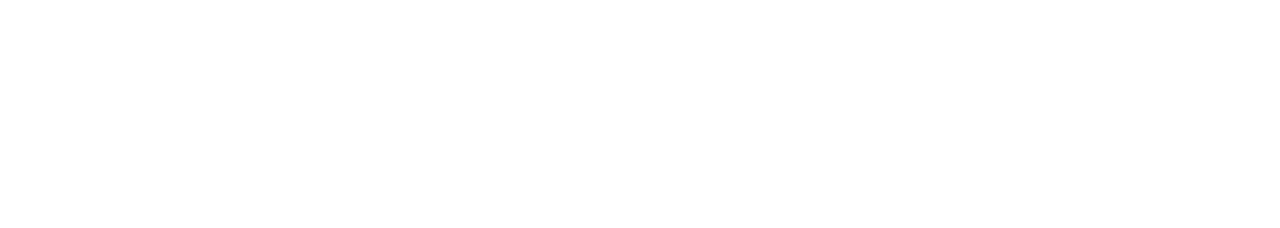
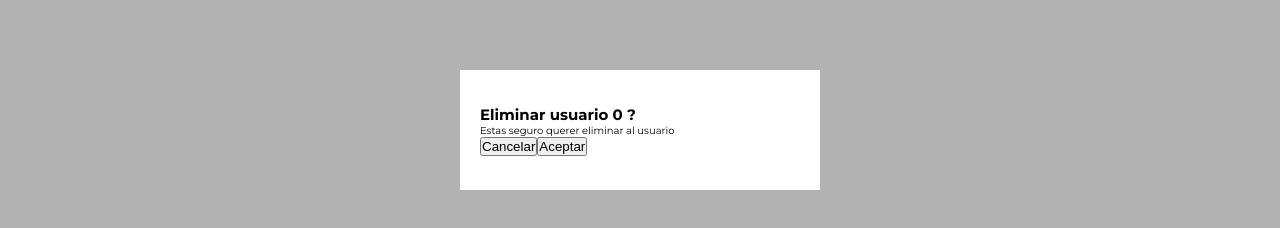
Before and after one commit to montesp/technical-test-liber, a React (Vite) app: page / in a window 1280 px wide. Shown: the part 270-498 px from the top of the page. Built offline with nearby package versions, Linux system fonts and the light colour scheme; no server answers.

Commit message:
feat: Mock up the delete modal and create a state to open it

```diff
--- /dev/null
+++ b/src/app/modalSlice.ts
@@ -0,0 +1,22 @@
+import { createSlice } from "@reduxjs/toolkit";
+import { ModalState } from "../types/states.model";
+
+const initialState: ModalState = {
+  isOpenDeleteModal: true
+}
+
+export const modalSlice = createSlice({
+  name: "modal",
+  initialState,
+  reducers: {
+    openDeleteModal: state => {
+      state.isOpenDeleteModal = true
+    },
+    closeDeleteModal: state => {
+      state.isOpenDeleteModal = false
+    }
+  }
+})
+
+export const { openDeleteModal, closeDeleteModal } = modalSlice.actions;
+export default modalSlice.reducer;
--- a/src/app/store.ts
+++ b/src/app/store.ts
@@ -1,8 +1,10 @@
-import { configureStore } from "@reduxjs/toolkit"
-import usersReducer from "./usersSlice"
+import { configureStore } from "@reduxjs/toolkit";
+import usersReducer from "./usersSlice";
+import modalReducer from "./modalSlice";
 
 export const store = configureStore({
   reducer: {
-    users: usersReducer
+    users: usersReducer,
+    modal: modalReducer
   }
 })
--- a/src/app/usersSlice.ts
+++ b/src/app/usersSlice.ts
@@ -1,8 +1,15 @@
 import { createSlice } from "@reduxjs/toolkit";
-import { UserState } from "../types/user.model";
+import { UserState } from "../types/states.model";
 
-const initialState:UserState = {
-  users: []
+const initialState: UserState = {
+  users: [],
+  currentUser: {
+    id: 0,
+    email: '',
+    gender: '',
+    name: '',
+    status: ''
+  }
 }
 
 export const userSlice = createSlice({
@@ -12,8 +19,11 @@
     saveUsers: (state, action) => {
       state.users = action.payload
     },
+    saveUser: (state, action) => {
+      state.currentUser = action.payload
+    },
   }
 })
 
-export const { saveUsers } = userSlice.actions;
+export const { saveUsers, saveUser } = userSlice.actions;
 export default userSlice.reducer;
--- /dev/null
+++ b/src/components/DeleteModal/index.tsx
@@ -0,0 +1,26 @@
+import { useModal } from "../../hooks/useModal";
+
+
+export const DeleteModal = () => {
+  const {
+    changeToCloseDeleteModal,
+    currentUser
+  } = useModal();
+
+  return (
+    <main className="portal">
+      <section className="modal">
+        <h2>Eliminar usuario { currentUser.id } ?</h2>
+        <p>Estas seguro querer eliminar al usuario { currentUser.name }</p>
+        <div>
+          <button onClick={changeToCloseDeleteModal} >
+            Cancelar
+          </button>
+          <button >
+            Aceptar
+          </button>
+        </div>
+      </section>
+    </main>
+  );
+}
--- a/src/components/TableRow/index.tsx
+++ b/src/components/TableRow/index.tsx
@@ -1,8 +1,15 @@
+import { useModal } from "../../hooks/useModal";
 import { Props } from "./types";
 import { AiFillSave, AiFillEdit, AiFillDelete } from "react-icons/ai";
 
 
 export const TableRow = ( { user }: Props ) => {
+  const {
+    changeToOpenDeleteModal
+  } = useModal();
+
+
+
   return (
     <tr className="table__row table__row--body">
       <td className="table__cell table__cell--body">
@@ -29,15 +36,15 @@
       <td className="table__cell table__cell--body">
         <button className="button button__action">
           <AiFillSave size={14}  />
-          {/* <span>Editar</span> */}
         </button>
         <button className="button button__action">
           <AiFillEdit size={14}  />
-          {/* <span>Editar</span> */}
         </button>
-        <button className="button button__action">
+        <button
+          onClick={() => changeToOpenDeleteModal(user)}
+          className="button button__action"
+        >
           <AiFillDelete size={14}  />
-          {/* <span>Editar</span> */}
         </button>
       </td>
     </tr>
--- a/src/components/UserList/index.tsx
+++ b/src/components/UserList/index.tsx
@@ -4,8 +4,7 @@
 
 
 export const UserList = () => {
-  const { users } = useSelector( (state) => state.users)
-
+  const { users } = useSelector( (state) => state.users);
 
   return (
     <section className="wrapper">
--- /dev/null
+++ b/src/hooks/useModal.ts
@@ -0,0 +1,28 @@
+import { useDispatch, useSelector } from "react-redux";
+import { openDeleteModal, closeDeleteModal } from "../app/modalSlice";
+import { User } from "../types/user.model";
+import { saveUser } from "../app/usersSlice";
+
+
+export const useModal = () => {
+  const dispatch = useDispatch();
+  const { currentUser } = useSelector( state => state.users);
+  const { isOpenDeleteModal } = useSelector( state => state.modal);
+
+  const changeToOpenDeleteModal = (user: User) => {
+    dispatch(saveUser(user));
+    dispatch(openDeleteModal());
+  }
+  const changeToCloseDeleteModal = () => {
+    dispatch(closeDeleteModal());
+  }
+
+  return {
+    currentUser,
+    isOpenDeleteModal,
+    changeToOpenDeleteModal,
+    changeToCloseDeleteModal
+  }
+
+
+}
--- a/src/index.scss
+++ b/src/index.scss
@@ -12,6 +12,9 @@
 @import './styles/tables';
 @import './styles/buttons';
 
+// Modals
+@import './styles/modals';
+
 * {
   box-sizing: border-box;
   margin: 0;
--- a/src/pages/HomePage/index.tsx
+++ b/src/pages/HomePage/index.tsx
@@ -2,10 +2,13 @@
 import { UserList } from "../../components/UserList";
 import { env } from "../../env/environment";
 import axios from "axios";
+import { saveUsers } from "../../app/usersSlice";
+import { DeleteModal } from "../../components/DeleteModal";
+import { useModal } from "../../hooks/useModal";
 import { useDispatch } from "react-redux";
-import { saveUsers } from "../../app/usersSlice";
 
 export const HomePage = () => {
+  const { isOpenDeleteModal } = useModal();
   const dispatch = useDispatch();
 
   useEffect(() => {
@@ -21,6 +24,10 @@
   }, []);
 
   return (
+    <>
+      {isOpenDeleteModal && (
+        <DeleteModal/>
+      )}
       <main className="home">
         <h1 className='home__title'>
           Lista de Usuarios
@@ -30,5 +37,6 @@
         </div>
         <UserList/>
       </main>
+    </>
   );
 }
--- /dev/null
+++ b/src/styles/_modals.scss
@@ -0,0 +1,31 @@
+.portal {
+  position: absolute;
+  top: 0;
+  right: 0;
+  left: 0;
+  bottom: 0;
+  z-index: 10;
+  display: flex;
+  justify-content: center;
+  align-items: center;
+  width: 100vw;
+  position: 100vh;
+  background-color: rgba($color: #000000, $alpha: 0.3);
+}
+
+.modal {
+  display: flex;
+  justify-content: center;
+  flex-direction: column;
+  width: 360px;
+  height: 120px;
+  padding: 15px 20px;
+  background-color: $white;
+
+
+
+  &__button {
+
+  }
+
+}
--- a/src/types/user.model.ts
+++ b/src/types/user.model.ts
@@ -5,7 +5,3 @@
   gender: string;
   status: string;
 }
-
-export interface UserState {
-  users: User[];
-}
```
Also changed, not shown: src/types/states.model.ts (added, +10 -0 lines). Lines whose indentation alone changed are shown as unchanged.
